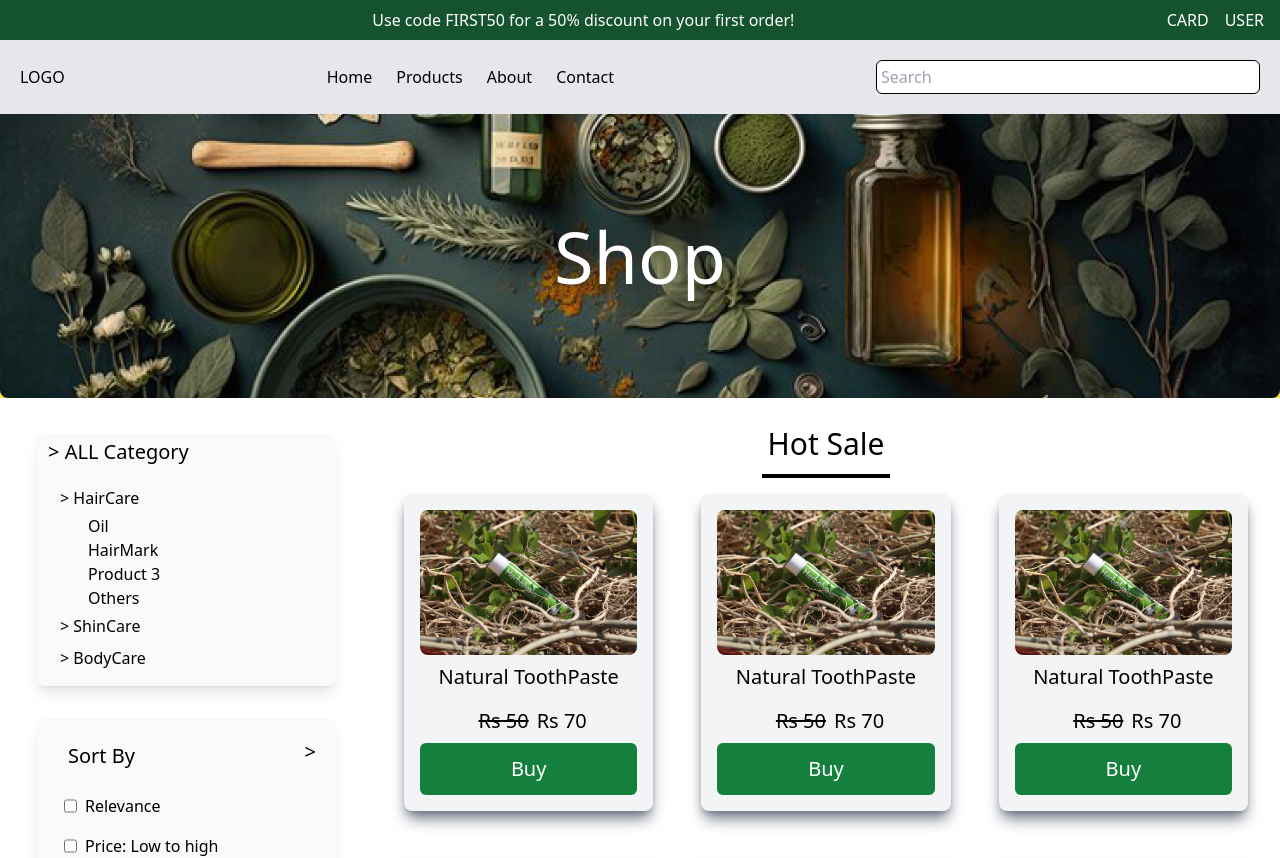
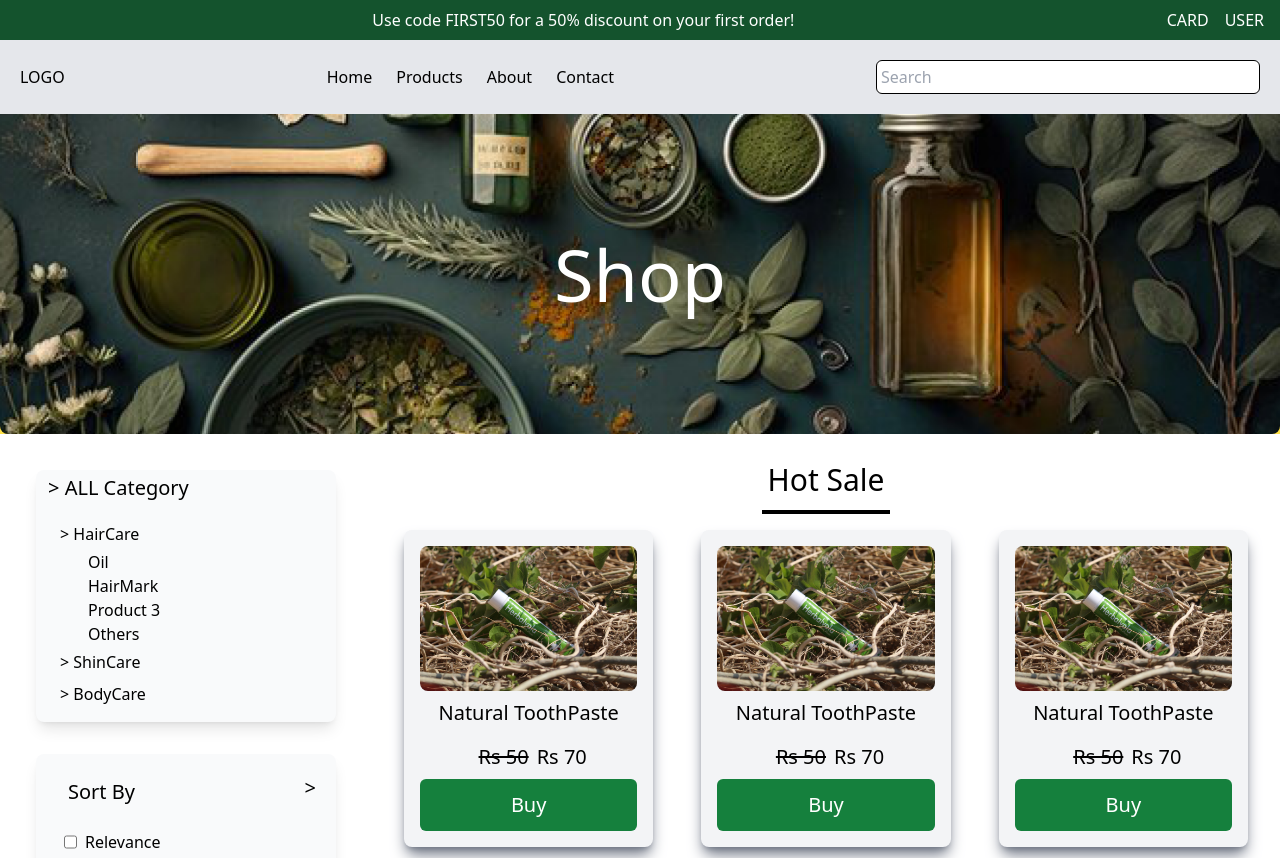
Before and after one commit to Rishabhgehlot7/frontend-harbalwala, a React (Create React App) app: page /Products in a window 1280 px wide. Shown: the top 858 px of the page. Built offline with nearby package versions, Linux system fonts and the light colour scheme.

Commit message:
poster commit

```diff
--- a/src/components/ShopPoster.jsx
+++ b/src/components/ShopPoster.jsx
@@ -6,7 +6,7 @@ const ShopPoster = () => {
   return (
     <div className=' w-screen h-auto bg-yellow-300 flex justify-center items-center text-5xl md:text-7xl'>
       <Img
-        className="md:h-auto h-full object-cover rounded-bl-lg rounded-br-lg w-full"
+        className="md:h-auto min-h-80 h-full object-cover rounded-bl-lg rounded-br-lg w-full"
         src={Image}
         alt={Image}
       />
```
